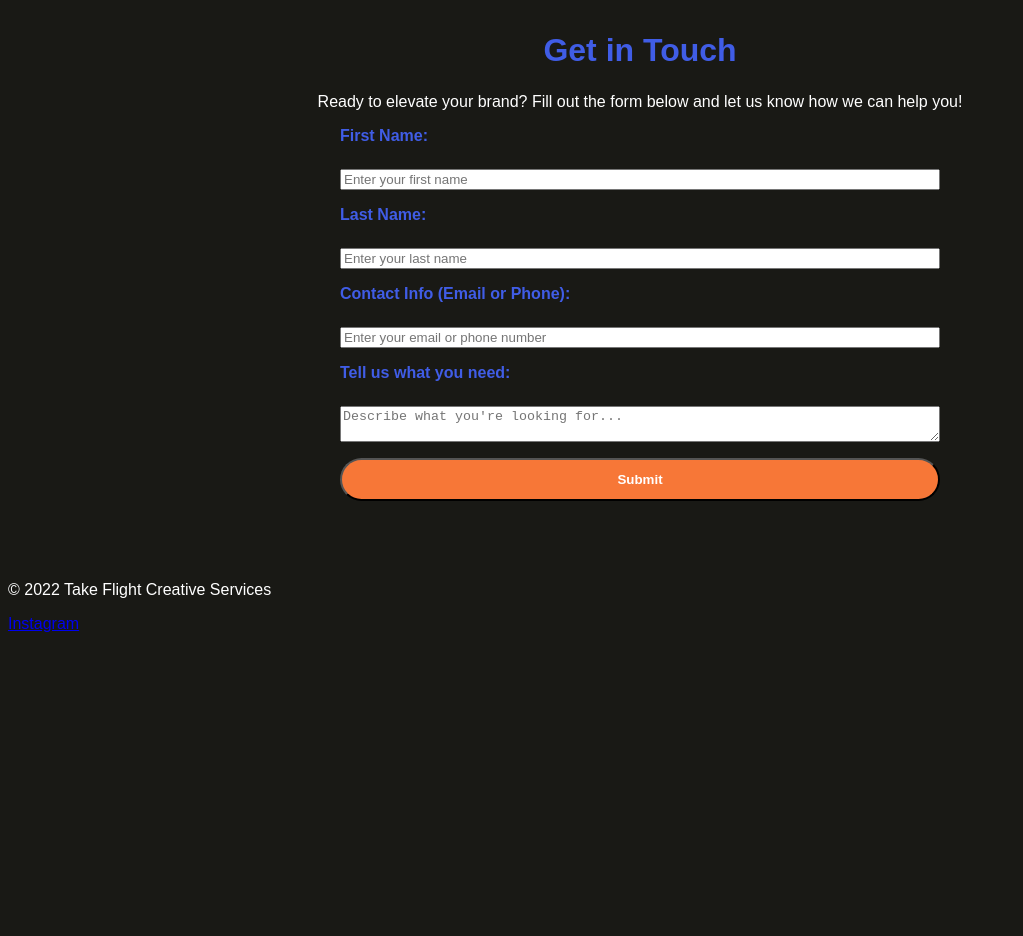
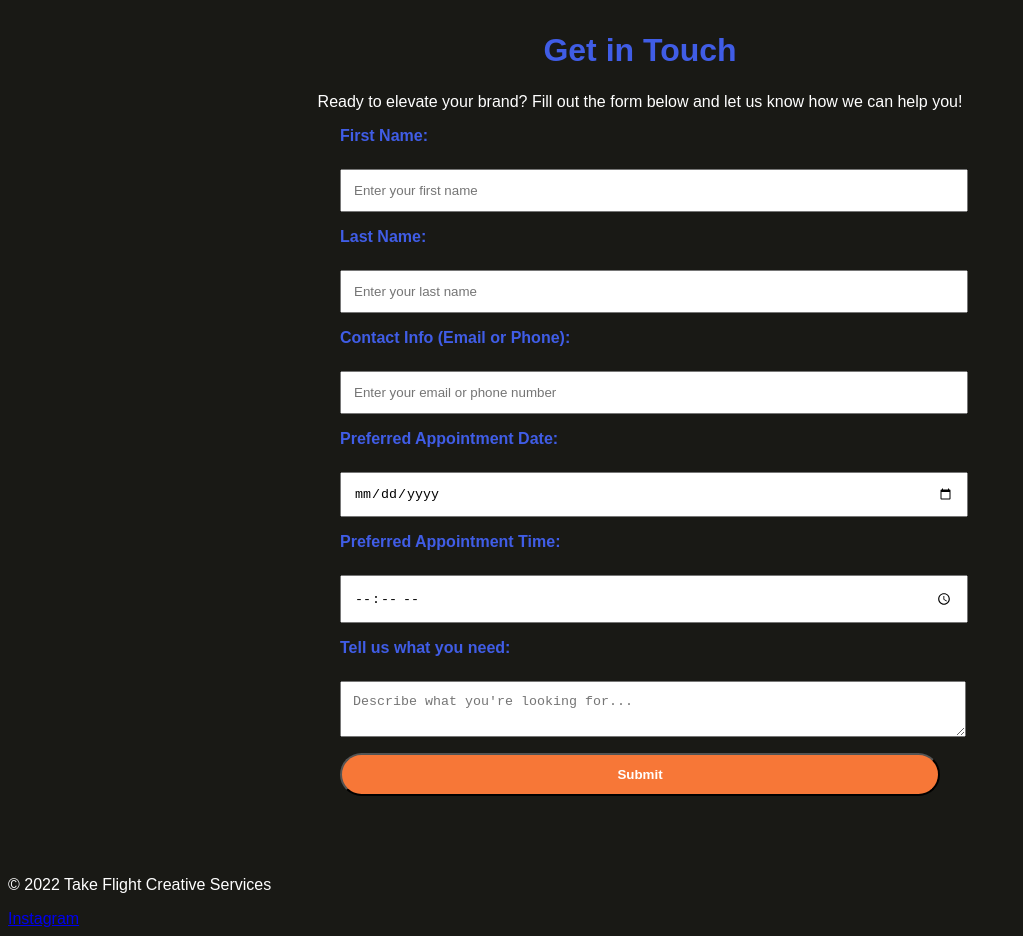
Before and after one commit to agarza222/AIProject, a plain HTML site: page index.html in a window 1280 px wide. Shown: the part 2720-3656 px from the top of the page, without its empty margins (0-1023 px from the left). Before the commit the page ends 3361 px from the top, so only its background shows below. Drawn offline with Linux system fonts and the light colour scheme.

Commit message:
update11/28

```diff
--- a/index.html
+++ b/index.html
@@ -145,7 +145,10 @@
         <p class="section__description">Ready to elevate your brand? Fill out the form below and let us know how we can help you!</p>
 
         <!-- Contact Form -->
-    <form action="submit_form.php" method="POST" class="contact__form">
+        <form action="https://formspree.io/f/mnnqgrgo" method="POST" class="contact__form">
+    <!-- Redirect to Thank-You Page -->
+    <input type="hidden" name="_redirect" value="https://agarza222.github.io/AIProject/thankyou.html">
+
     <!-- First Name -->
     <label for="first-name" class="contact__label">First Name:</label>
     <input type="text" id="first-name" name="first_name" class="contact__input" placeholder="Enter your first name" required>
@@ -158,6 +161,14 @@
     <label for="contact-info" class="contact__label">Contact Info (Email or Phone):</label>
     <input type="text" id="contact-info" name="contact_info" class="contact__input" placeholder="Enter your email or phone number" required>
 
+    <!-- Appointment Date -->
+    <label for="appointment-date" class="contact__label">Preferred Appointment Date:</label>
+    <input type="date" id="appointment-date" name="appointment_date" class="contact__input" required>
+
+    <!-- Appointment Time -->
+    <label for="appointment-time" class="contact__label">Preferred Appointment Time:</label>
+    <input type="time" id="appointment-time" name="appointment_time" class="contact__input" required>
+
     <!-- What They Need -->
     <label for="details" class="contact__label">Tell us what you need:</label>
     <textarea id="details" name="details" class="contact__textarea" placeholder="Describe what you're looking for..." required></textarea>
@@ -166,6 +177,7 @@
     <button type="submit" class="btn btn--primary">Submit</button>
 </form>
     </section>
+
     <!-- Footer -->
     <footer class="footer">
         <p class="footer__text">© 2022 Take Flight Creative Services</p>
--- a/styles.css
+++ b/styles.css
@@ -58,7 +58,7 @@ body {
 }
 
 .header__link--cta:hover {
-    background-color: #0F75BD; /* shade of blue  */
+    background-color: #0F75BD; /* shade of blue */
 }
 
 /* Hero */
@@ -343,4 +343,7 @@ body {
 }
 
 .contact__input,
-.contact__textarea
+.contact__textarea {
+    width: 100%;
+    padding: 0.75rem;
+    border: 1
```
Also changed, not shown: thankkyou.html (added, +32 -0 lines), 1 other file. Lines whose indentation alone changed are shown as unchanged.
